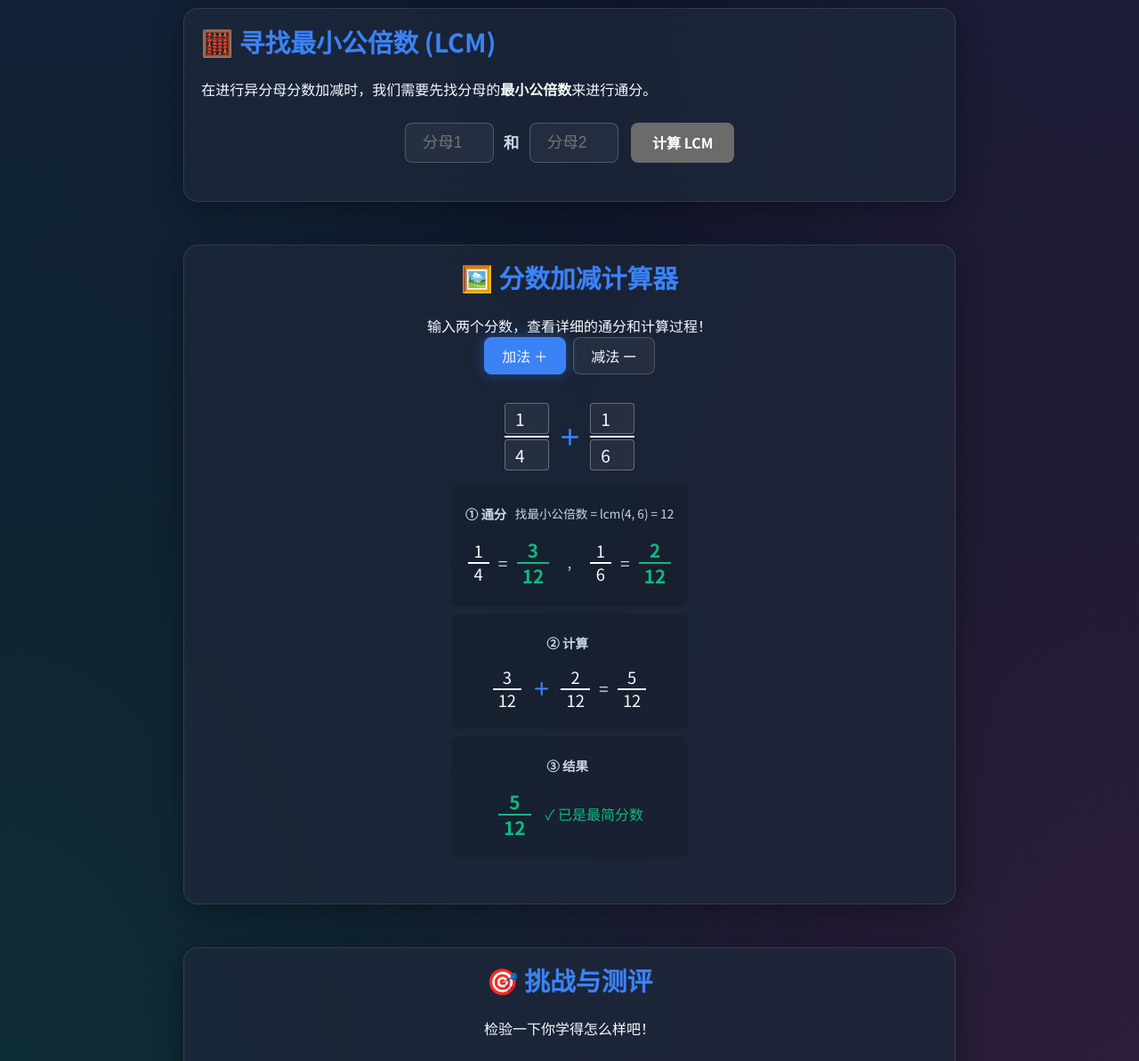
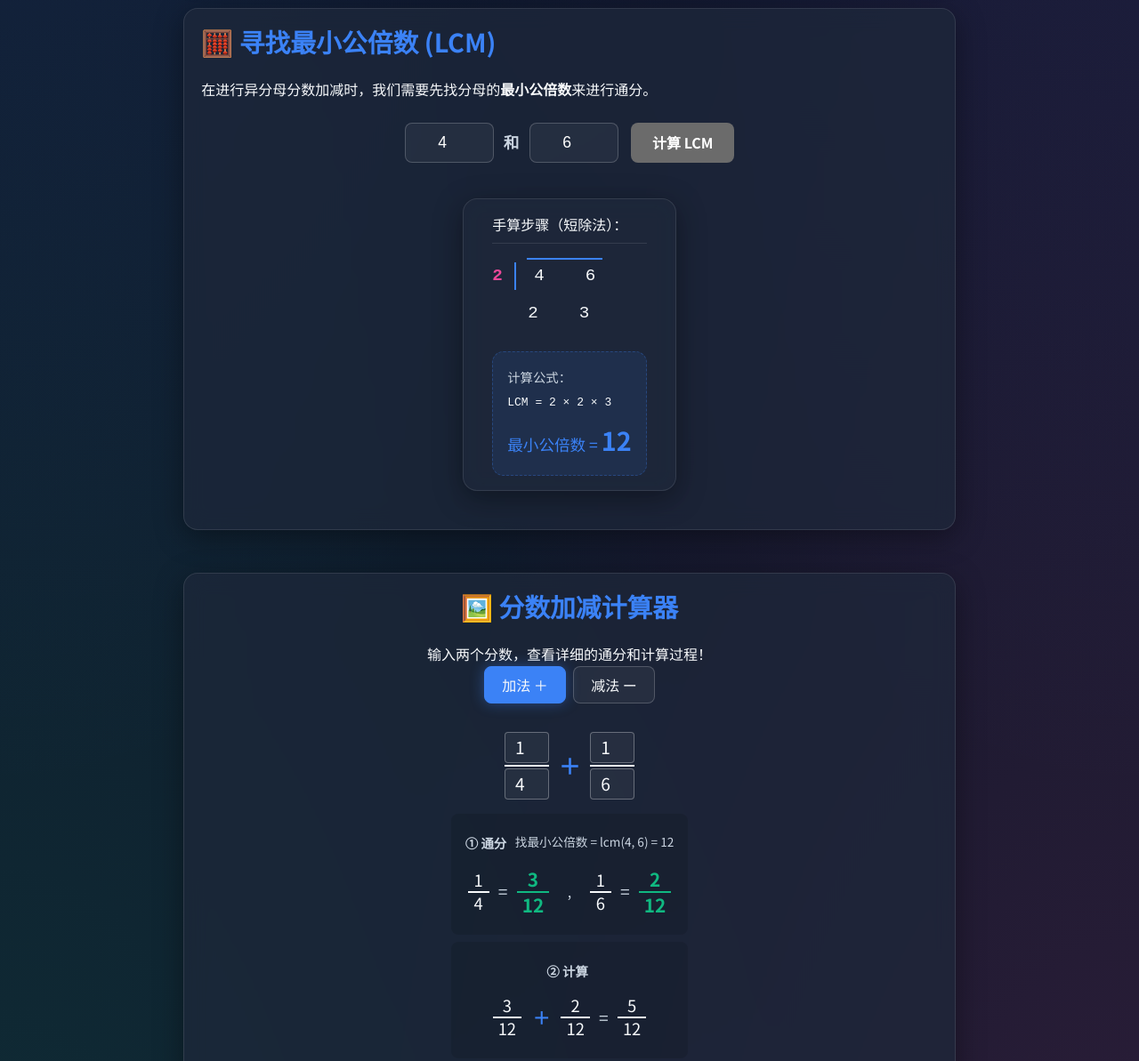
Before and after one commit to timathon/k-maps, a website: page math/m5b/m5b-ch06.html in a window 1280 px wide. Shown: the part 1040-2233 px from the top of the page at 89% size. Drawn offline with Linux system fonts and the light colour scheme.

Commit message:
feat(m5b): set default values 4 and 6 for LCM tool and show calculation on load

```diff
--- a/math/m5b/m5b-ch06.html
+++ b/math/m5b/m5b-ch06.html
@@ -214,12 +214,12 @@
             <p class="en">When adding/subtracting fractions with different denominators, find the <b>LCM</b> first.</p>
             <div class="calc-area" style="margin: 1.5rem 0;">
                 <div class="calc-row">
-                    <input type="number" id="lcm-a" placeholder="分母1" data-zh-placeholder="分母1" data-en-placeholder="Denom 1" style="width:100px; height:45px; text-align:center; background:rgba(255,255,255,0.05); border:1px solid rgba(255,255,255,0.2); border-radius:8px; color:white; font-size:1.1rem;">
+                    <input type="number" id="lcm-a" value="4" placeholder="分母1" data-zh-placeholder="分母1" data-en-placeholder="Denom 1" style="width:100px; height:45px; text-align:center; background:rgba(255,255,255,0.05); border:1px solid rgba(255,255,255,0.2); border-radius:8px; color:white; font-size:1.1rem;">
                     <span class="calc-op" style="font-size: 1.1rem; color:var(--text-secondary)">
                         <span class="zh">和</span>
                         <span class="en">and</span>
                     </span>
-                    <input type="number" id="lcm-b" placeholder="分母2" data-zh-placeholder="分母2" data-en-placeholder="Denom 2" style="width:100px; height:45px; text-align:center; background:rgba(255,255,255,0.05); border:1px solid rgba(255,255,255,0.2); border-radius:8px; color:white; font-size:1.1rem;">
+                    <input type="number" id="lcm-b" value="6" placeholder="分母2" data-zh-placeholder="分母2" data-en-placeholder="Denom 2" style="width:100px; height:45px; text-align:center; background:rgba(255,255,255,0.05); border:1px solid rgba(255,255,255,0.2); border-radius:8px; color:white; font-size:1.1rem;">
                     <button onclick="calculateLCM()" class="btn btn-ch06" style="margin-left: 0.5rem; padding: 0 1.5rem; height:45px;">
                         <span class="zh">计算 LCM</span>
                         <span class="en">Calculate LCM</span>
@@ -308,7 +308,10 @@
 
     <script src="./assets/script.js"></script>
     <script>
-        window.onload = function() { calcFraction(); };
+        window.onload = function() {
+            calcFraction();
+            calculateLCM();
+        };
 
         function calculateLCM() {
             const a = parseInt(document.getElementById('lcm-a').value);
```
